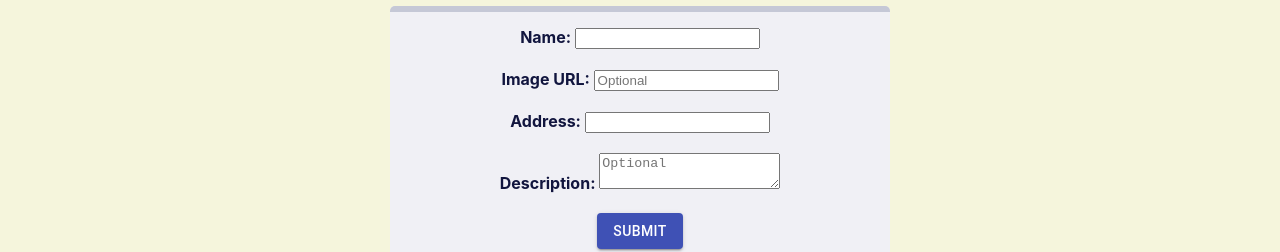
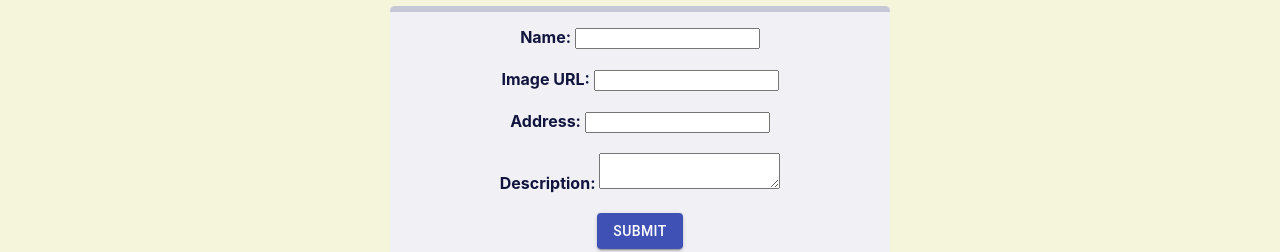
Before and after one commit to anthony-b1/CSCI39548_FinalProject_Client, a React (Create React App) app: page /editcampus/1 in a window 1280 px wide. Shown: the part 140-392 px from the top of the page. Built offline with nearby package versions, Linux system fonts and the light colour scheme.

Commit message:
Added placeholder to input

```diff
--- a/src/components/views/EditCampusView.js
+++ b/src/components/views/EditCampusView.js
@@ -52,22 +52,22 @@ const EditCampusView = (props) => {
           </div>
           <form style={{textAlign: 'center'}} onSubmit={(e) => handleSubmit(e)}>
             <label style= {{color:'#11153e', fontWeight: 'bold'}}>Name: </label>
-            <input type="text" name="name" onChange ={(e) => handleChange(e)} required/>
+            <input type="text" name="name" placeholder = {campus.name} onChange ={(e) => handleChange(e)} required/>
             <br/>
             <br/>
 
             <label style={{color:'#11153e', fontWeight: 'bold'}}>Image URL: </label>
-            <input type="text" name="imageUrl" placeholder = "Optional" onChange={(e) => handleChange(e)} />
+            <input type="text" name="imageUrl" placeholder = {campus.imageUrl} onChange={(e) => handleChange(e)} />
             <br/>
             <br/>
 
             <label style={{color:'#11153e', fontWeight: 'bold'}}>Address: </label>
-            <input type="text" name="address" onChange={(e) => handleChange(e)} required/>
+            <input type="text" name="address" placeholder = {campus.address} onChange={(e) => handleChange(e)} required/>
             <br/>
             <br/>
 
             <label style={{color:'#11153e', fontWeight: 'bold'}}>Description: </label>
-            <textarea type="text" name="description" placeholder = "Optional" onChange={(e) => handleChange(e)} />
+            <textarea type="text" name="description" placeholder = {campus.description} onChange={(e) => handleChange(e)} />
             <br/>
             <br/>
 
```
